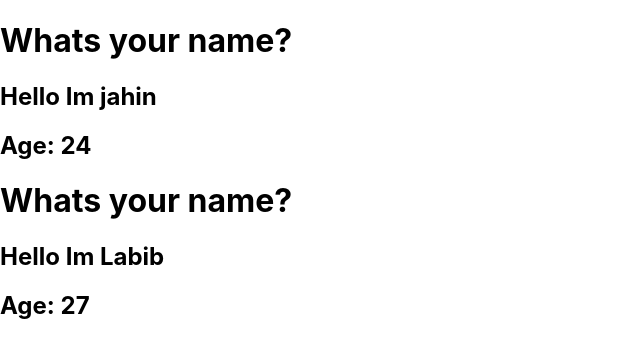
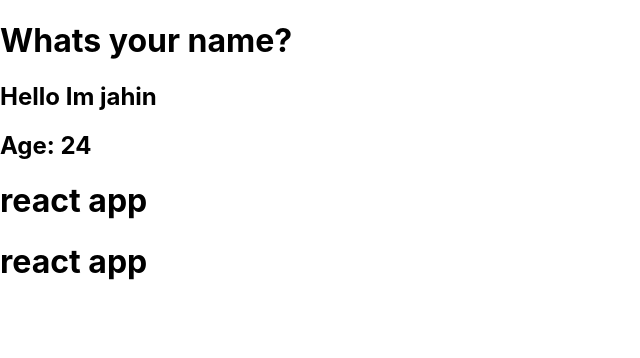
Before and after one commit to Farhan-labib/React-practice, a React (Create React App) app in the folder myreact-app/: page / in a window 1280 px wide. Shown: the top 358 px of the page, without its empty margins (0-640 px from the left). Built offline with nearby package versions, Linux system fonts and the light colour scheme.

Commit message:
calling one component from another

```diff
--- a/myreact-app/src/index.js
+++ b/myreact-app/src/index.js
@@ -2,14 +2,14 @@ import React from 'react';
 import ReactDOM from 'react-dom/client';
 import './index.css';
 import App from './App';
-import {Nc} from './newcomp';
+import {Nc,App2} from './newcomp';
 import reportWebVitals from './reportWebVitals';
 
 const root = ReactDOM.createRoot(document.getElementById('root'));
 root.render(
   <React.StrictMode>
     <Nc age={24}/>
-    <Nc names="Labib"/>
+    <App2/>
   </React.StrictMode>
 );
 
--- a/myreact-app/src/newcomp.js
+++ b/myreact-app/src/newcomp.js
@@ -7,9 +7,13 @@ const Nc = (props) => {
   <h1>Whats your name?</h1>
   <h2>Hello Im {props.names}</h2>
   <h2>Age: {props.age}</h2>
+  <App2/>
   </div>
+
   );
 };
+
+const App2=()=><h1>react app</h1>;
 
 Nc.propTypes={
   names: PropTypes.string,
@@ -23,4 +27,4 @@ Nc.defaultProps={
 };
 
 
-export {Nc};
+export {Nc,App2};
```
